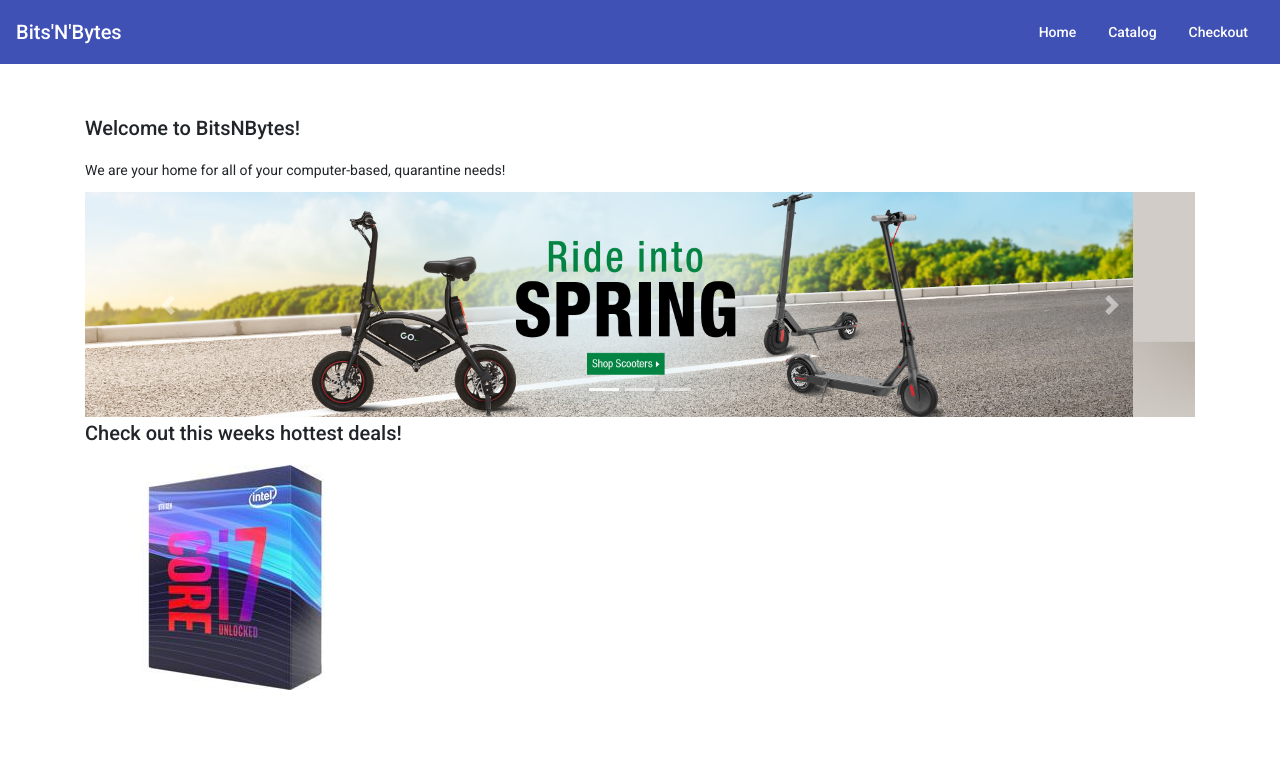
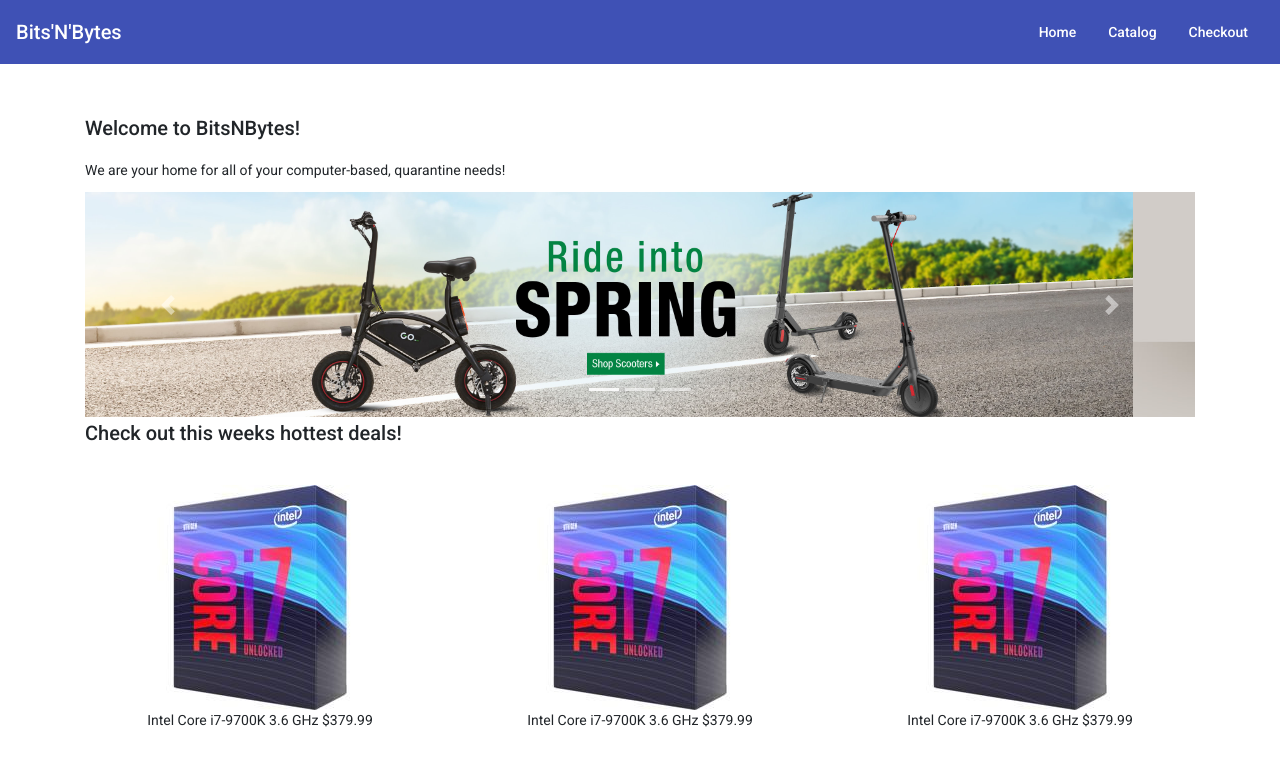
Before and after one commit to ryharri20/BitsNBytes, an Angular app: page /home in a window 1280 px wide. Shown: the top 766 px of the page. Built offline with nearby package versions, Linux system fonts and the light colour scheme.

Commit message:
Thursday

```diff
--- a/src/app/home/home.component.html
+++ b/src/app/home/home.component.html
@@ -43,8 +43,22 @@
     </div>
   </div>
   <div class="row">
-    <div class="col-sm-4">
+    <div class="col-sm-12">
+      &nbsp;
+    </div>
+  </div>
+  <div class="row">
+    <div class="col-sm-4 text-center">
       <img src="assets/images/IntelCorei7.jpg">
+      <p>Intel Core i7-9700K 3.6 GHz $379.99</p>
+    </div>
+    <div class="col-sm-4 text-center">
+      <img src="assets/images/IntelCorei7.jpg">
+      <p>Intel Core i7-9700K 3.6 GHz $379.99</p>
+    </div>
+    <div class="col-sm-4 text-center">
+      <img src="assets/images/IntelCorei7.jpg">
+      <p>Intel Core i7-9700K 3.6 GHz $379.99</p>
     </div>
   </div>
 
```
